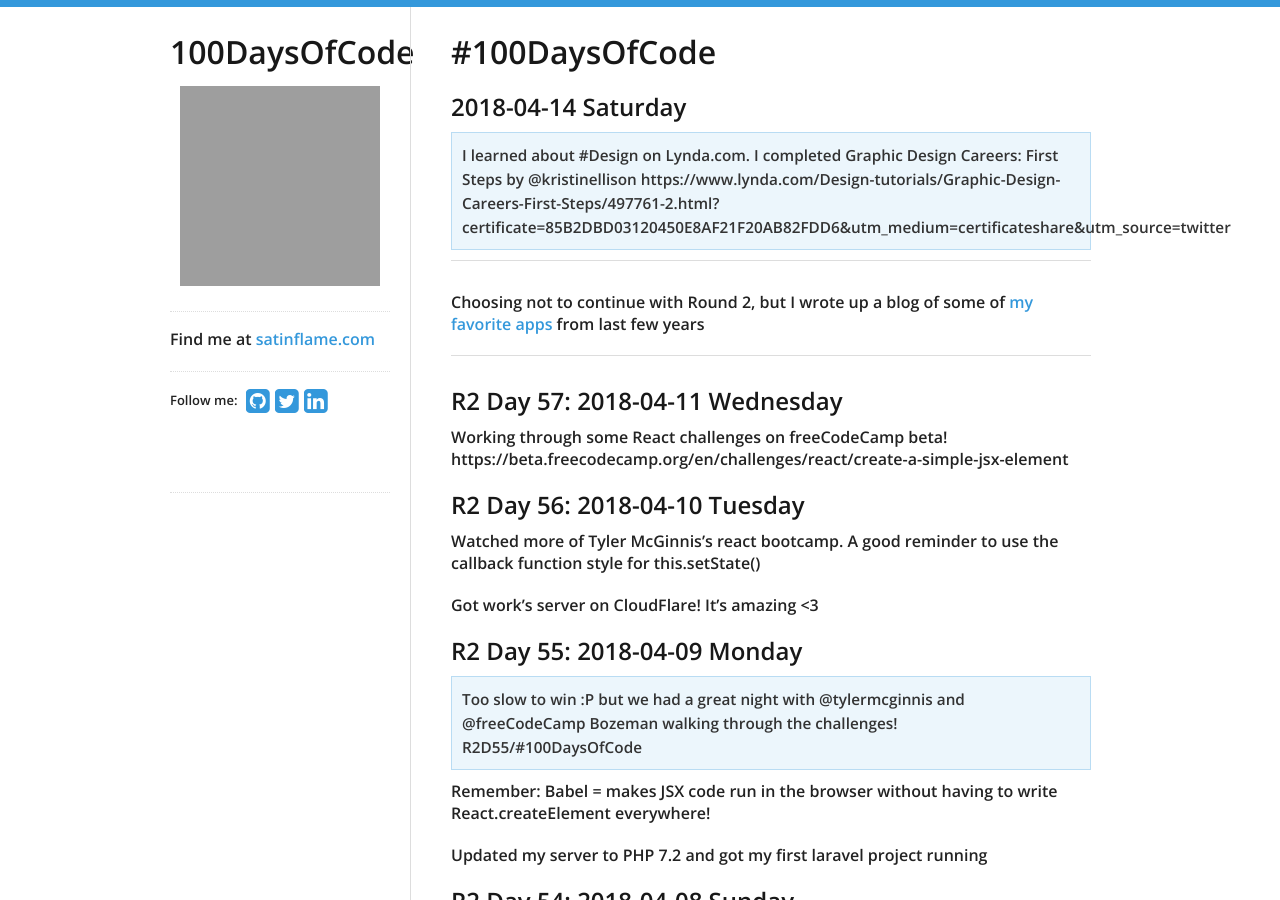
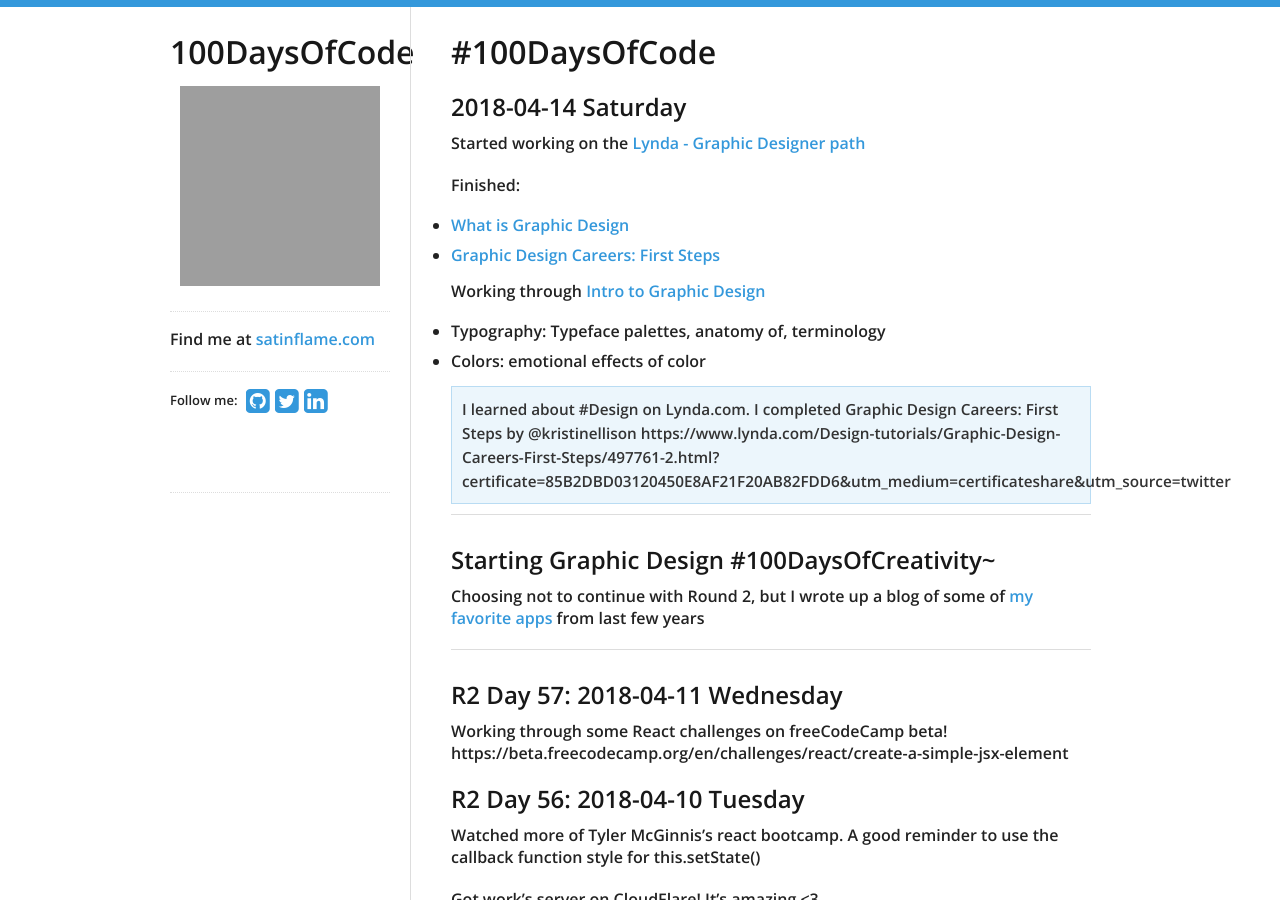
Before and after one commit to virtual/100daysofcode, a Jekyll site: the page built from index.md, in a window 1280 px wide and 900 px high. Built offline with Jekyll 4.4.1, drawn with Linux system fonts in a browser that asks for light colours; nearby versions of some CDN libraries; our own code applies the rules of GitHub Pages for plain Markdown files; grey boxes are pictures that could not be loaded.

Commit message:
Update index.md

```diff
--- a/index.md
+++ b/index.md
@@ -2,9 +2,24 @@
 
 ## 2018-04-14 Saturday
 
+Started working on the [Lynda - Graphic Designer path](https://www.lynda.com/learning-paths/Design/become-a-graphic-designer)
+
+Finished:
+
+- [What is Graphic Design](https://www.lynda.com/Graphic-Design-tutorials/What-Graphic-Design/614734-2.html)
+- [Graphic Design Careers: First Steps](https://www.lynda.com/Design-tutorials/Graphic-Design-Careers-First-Steps/497761-2.html)
+
+Working through [Intro to Graphic Design](https://www.lynda.com/Graphic-Design-tutorials/Introduction-Graphic-Design/419419-2.html)
+
+- Typography: Typeface palettes, anatomy of, terminology
+- Colors: emotional effects of color
+
 > I learned about #Design on Lynda.com. I completed Graphic Design Careers: First Steps by @kristinellison  https://www.lynda.com/Design-tutorials/Graphic-Design-Careers-First-Steps/497761-2.html?certificate=85B2DBD03120450E8AF21F20AB82FDD6&utm_medium=certificateshare&utm_source=twitter
 
 ------------
+
+## Starting Graphic Design #100DaysOfCreativity~
+
 
 Choosing not to continue with Round 2, but I wrote up a blog of some of [my favorite apps](https://www.satinflame.com/blog/2018/04/apps-and-tiny-tools/) from last few years
 
```
